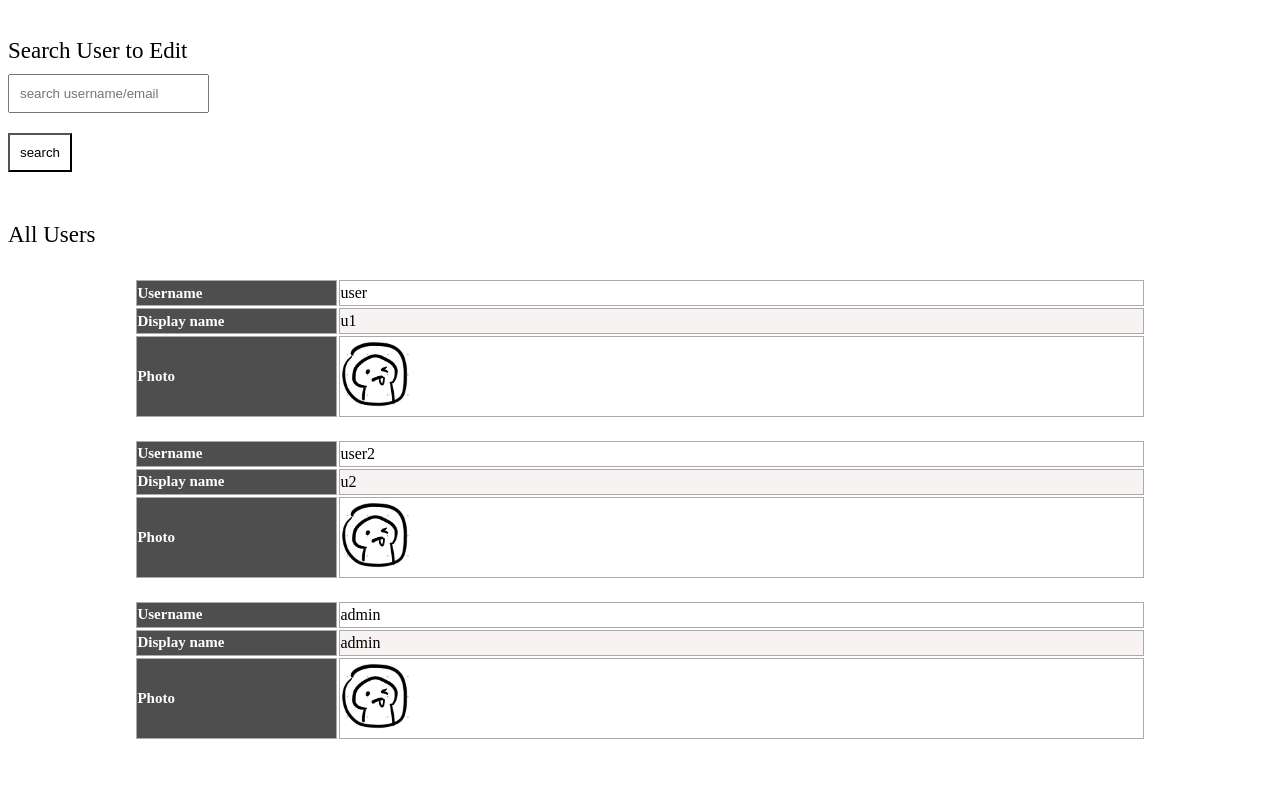
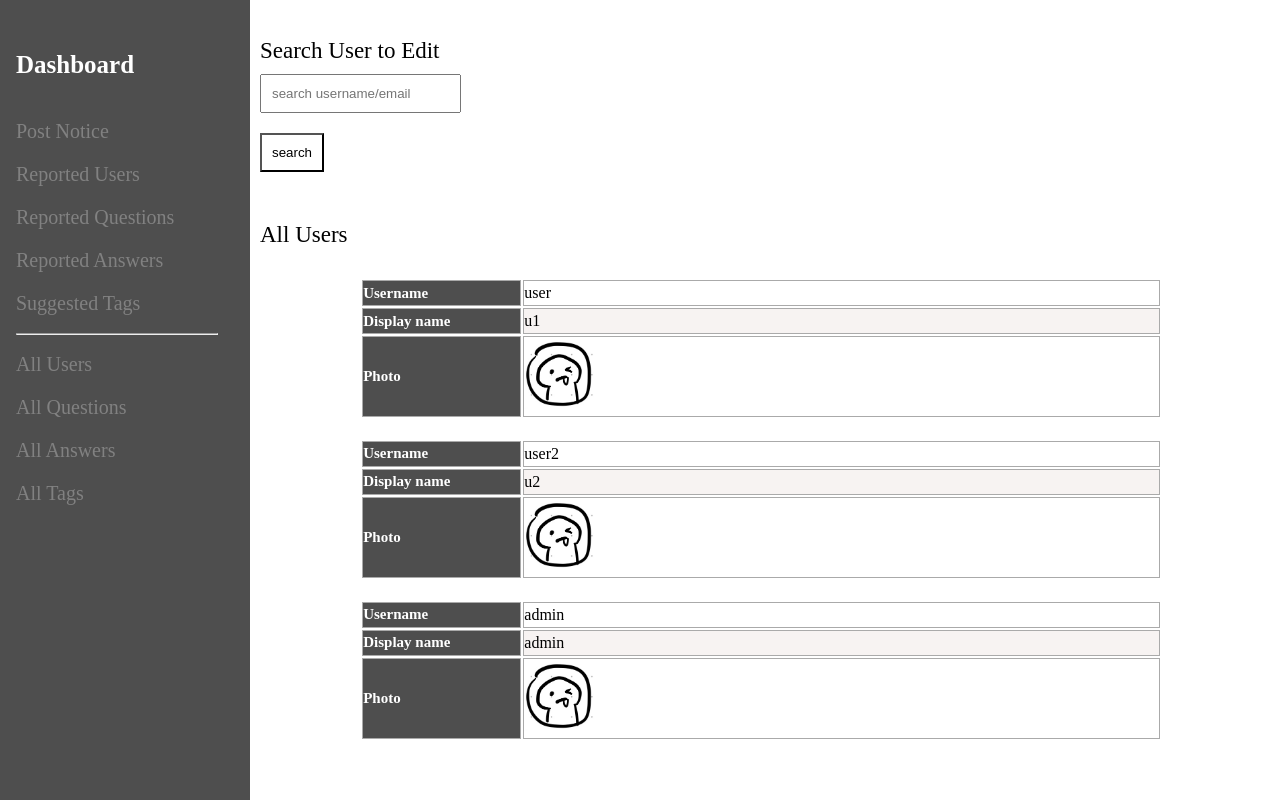
Before and after one commit to soso-song/loqal-discussion-website, a plain HTML site: page Admin/edit_user.html in a window 1280 px wide. Drawn offline with Linux system fonts and the light colour scheme.

Commit message:
added sidebar for admin

```diff
--- a/Admin/admin.css
+++ b/Admin/admin.css
@@ -19,6 +19,11 @@
 	display:block;
 	margin-bottom:10px;
 }*/
+
+.content {
+  margin-left: 250px;
+  padding: 0px 10px;
+}
 
 .headline{
 	font-size:23px;
--- a/Admin/edit_user.html
+++ b/Admin/edit_user.html
@@ -2,11 +2,13 @@
 <html lang="en">
  <head>
  	<meta charset="utf-8">
-    <title>(Admin) Profile editing</title>
+    <title>Admin Profile editing</title>
     <link rel="stylesheet" type="text/css" href="admin.css">
+    <link rel="stylesheet" type="text/css" href="sidebar.css">
     <!-- <link rel="stylesheet" type="text/css" href="e2_style.css"> -->
  </head>
- <body>
+ <div class="sidebar"></div>
+ <body class="content">
  	<div class="headline">
  		Search User to Edit
  	</div>
@@ -67,5 +69,6 @@
  	</div>
  	<script type="text/javascript" src="../sharedClasses/classes.js"></script>
  	<script type="text/javascript" src="edit_user.js"></script>
+ 	<script type="text/javascript" src="sidebar.js"></script>
  </body>
 </html>
--- /dev/null
+++ b/Admin/sidebar.css
@@ -0,0 +1,38 @@
+.sidebar {
+  height: 100%;
+  width: 250px;
+  position: fixed;
+  z-index: 1;
+  top: 0;
+  left: 0;
+  background-color: #4E4E4E;
+  overflow-x: hidden;
+  padding-top: 20px;
+}
+
+/* The navigation menu links */
+.sidebar a {
+  padding: 10px 10px 10px 16px;
+  text-decoration: none;
+  font-size: 20px;
+  color: #818181;
+  display: block;
+}
+
+.sidebar a:hover {
+  color: #FFFFFF;
+}
+
+hr {
+	width:80%;
+	text-align:left;
+	margin-left:16px;
+}
+
+h2 {
+  padding: 10px 10px 10px 16px;
+  text-decoration: none;
+  font-size: 25px;
+  color: #FFFFFF;
+  display: block;
+}
--- /dev/null
+++ b/Admin/sidebar.js
@@ -0,0 +1,28 @@
+includeSidebar();
+
+function includeSidebar() {
+	const sidebar_div = document.querySelector(".sidebar");
+
+	sidebar_div.innerHTML = "<h2>Dashboard</h2>";
+	create_and_add("a", "Post Notice", sidebar_div, "href", "#");
+	create_and_add("a", "Reported Users", sidebar_div, "href", "#");
+	create_and_add("a", "Reported Questions", sidebar_div, "href", "#");
+	create_and_add("a", "Reported Answers", sidebar_div, "href", "#");
+	create_and_add("a", "Suggested Tags", sidebar_div, "href", "#");
+	const hr = document.createElement("hr");
+	sidebar_div.appendChild(hr);
+	create_and_add("a", "All Users", sidebar_div, "href", "edit_user.html");
+	create_and_add("a", "All Questions", sidebar_div, "href", "search_question.html");
+	create_and_add("a", "All Answers", sidebar_div, "href", "search_answer.html");
+	create_and_add("a", "All Tags", sidebar_div, "href", "edit_tags.html");
+
+}
+
+function create_and_add(type, text, parent, attr="", attrIn=""){
+	const element = document.createElement(type);
+	element.innerHTML = text;
+	if(attr != ""){
+		element.setAttribute(attr, attrIn);
+	}
+	parent.appendChild(element);
+}
```
Also changed, not shown: Admin/admin_dashboard.html (added, +68 -0 lines), Admin/edit_question.html (+4 -2 lines), Admin/search_question.html (+5 -1 lines).
